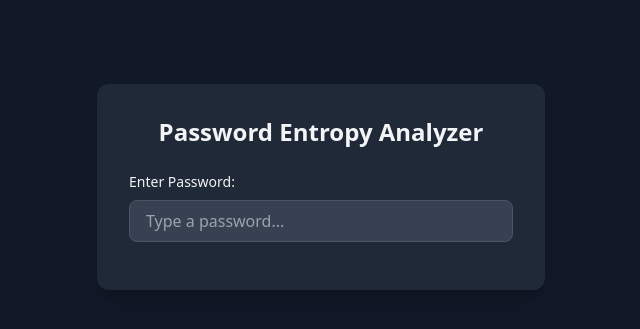
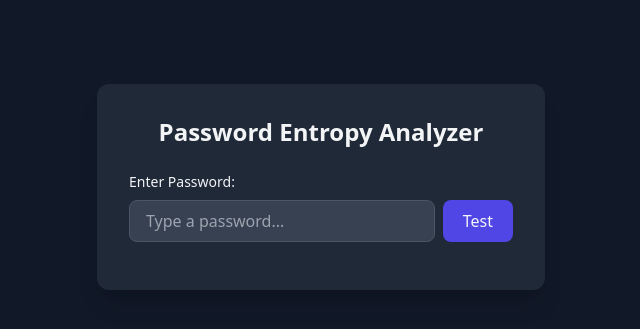
Before and after one commit to davidvaz1/ShannonEntropyTest, a Flask app: page / in a window 1280 px wide. Shown: the part 213-542 px from the top of the page, without its empty margins (319-959 px from the left). Run offline with Flask 3, Linux system fonts and the light colour scheme; some libraries are stand-ins or nearby versions.

Commit message:
Enhance password input with button and event listeners

```diff
--- a/templates/index.html
+++ b/templates/index.html
@@ -12,8 +12,13 @@
 
         <div class="mb-4">
             <label class="block text-sm font-medium mb-2">Enter Password:</label>
-            <input type="password" id="passwordInput" placeholder="Type a password..."
-                class="w-full px-4 py-2 bg-gray-700 border border-gray-600 rounded-lg focus:outline-none focus:border-indigo-500">
+            <div class="flex gap-2">
+                <input type="password" id="passwordInput" placeholder="Type a password..."
+                    class="flex-1 px-4 py-2 bg-gray-700 border border-gray-600 rounded-lg focus:outline-none focus:border-indigo-500">
+                <button id="testBtn" class="px-5 py-2 bg-indigo-600 hover:bg-indigo-500 font-medium rounded-lg transition-colors cursor-pointer">
+                    Test
+                </button>
+            </div>
         </div>
 
         <div id="results" class="space-y-3 hidden">
@@ -57,9 +62,10 @@
 
     <script>
         const input = document.getElementById('passwordInput');
+        const testBtn = document.getElementById('testBtn');
         const results = document.getElementById('results');
 
-        input.addEventListener('input', async () => {
+        async function analyzePassword() {
             const password = input.value;
             if (!password) {
                 results.classList.add('hidden');
@@ -83,10 +89,19 @@
                 updateBadge('hasDigit', data.hasDigit);
                 updateBadge('hasSymbol', data.hasSymbol);
 
-                // Update Crack Times
                 document.getElementById('crackOnline').innerText = data.crackTimes.online;
                 document.getElementById('crackCpu').innerText = data.crackTimes.cpu;
                 document.getElementById('crackGpu').innerText = data.crackTimes.gpu;
+            }
+        }
+
+        // Trigger on clicking the Test button
+        testBtn.addEventListener('click', analyzePassword);
+
+        // Trigger on pressing Enter inside the input field
+        input.addEventListener('keydown', (e) => {
+            if (e.key === 'Enter') {
+                analyzePassword();
             }
         });
 
```
